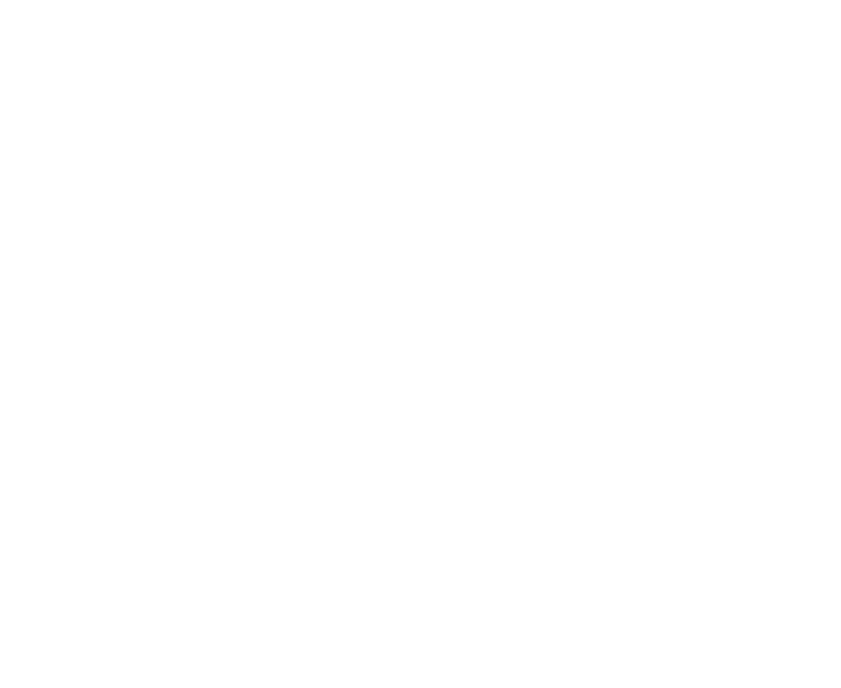
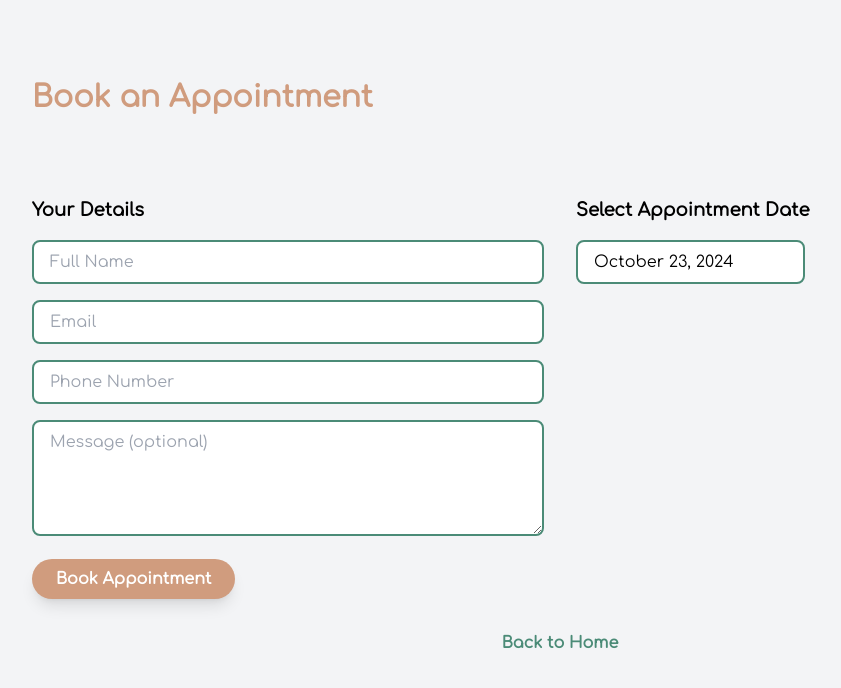
Before and after one commit to tadiekvx/remote-care, a React (Create React App) app in the folder frontend/: page /appointment in a window 1280 px wide. Before the commit this address had no page. Shown: the top 688 px of the page, without its empty margins (80-921 px from the left). Built offline with nearby package versions, Linux system fonts and the light colour scheme.

Commit message:
Created an appointment page & added a form

```diff
--- a/frontend/package.json
+++ b/frontend/package.json
@@ -8,6 +8,7 @@
     "@testing-library/user-event": "^13.5.0",
     "react": "^18.3.1",
     "react-countup": "^6.5.3",
+    "react-datepicker": "^7.5.0",
     "react-dom": "^18.3.1",
     "react-icons": "^5.3.0",
     "react-router-dom": "^6.27.0",
--- a/frontend/src/App.js
+++ b/frontend/src/App.js
@@ -17,7 +17,7 @@ function App() {
         <Route path="/dashboard" element={<DashboardPage />} />
         <Route path="/login" element={<LoginPage />} />
         <Route path="/signup" element={<SignupPage />} />
-        <Route path="/appointments" element={<AppointmentPage />} />
+        <Route path="/appointment" element={<AppointmentPage />} />
         <Route path="/profile" element={<ProfilePage />} />
         <Route path="/consultation" element={<ConsultationPage />} />
       </Routes>
--- a/frontend/src/components/AppointmentForm.js
+++ b/frontend/src/components/AppointmentForm.js
@@ -0,0 +1,99 @@
+import React, { useState } from 'react';
+import { Link } from 'react-router-dom';
+import DatePicker from 'react-datepicker';
+import 'react-datepicker/dist/react-datepicker.css';
+
+const AppointmentForm = () => {
+  const [selectedDate, setSelectedDate] = useState(new Date());
+  const [name, setName] = useState('');
+  const [email, setEmail] = useState('');
+  const [phone, setPhone] = useState('');
+  const [message, setMessage] = useState('');
+
+  const handleSubmit = (e) => {
+    e.preventDefault();
+    // Handle form submission logic here
+    console.log({ name, email, phone, message, date: selectedDate });
+    alert('Appointment requested successfully!');
+    // Reset form
+    setName('');
+    setEmail('');
+    setPhone('');
+    setMessage('');
+    setSelectedDate(new Date());
+  };
+
+  return (
+    <section className="font-comfortaa py-20 px-20 bg-gray text-black">
+      <div className="container mx-auto px-8">
+        <h2 className="text-3xl font-bold text-left mb-20 text-nude text-overline">Book an Appointment</h2>
+
+        <div className="flex flex-col md:flex-row md:space-x-8">
+
+          {/* Right: Appointment Form */}
+          <div className="md:w-1/2">
+            <h3 className="text-lg font-semibold mb-4">Your Details</h3>
+            <form onSubmit={handleSubmit} className="space-y-4">
+              <input
+                type="text"
+                placeholder="Full Name"
+                value={name}
+                onChange={(e) => setName(e.target.value)}
+                className="border-2 border-green rounded-lg py-2 px-4 w-full focus:outline-none"
+                required
+              />
+              <input
+                type="email"
+                placeholder="Email"
+                value={email}
+                onChange={(e) => setEmail(e.target.value)}
+                className="border-2 border-green rounded-lg py-2 px-4 w-full focus:outline-none"
+                required
+              />
+              <input
+                type="tel"
+                placeholder="Phone Number"
+                value={phone}
+                onChange={(e) => setPhone(e.target.value)}
+                className="border-2 border-green rounded-lg py-2 px-4 w-full focus:outline-none"
+                required
+              />
+              <textarea
+                placeholder="Message (optional)"
+                value={message}
+                onChange={(e) => setMessage(e.target.value)}
+                className="border-2 border-green rounded-lg py-2 px-4 w-full focus:outline-none"
+                rows="4"
+              />
+              <button
+                type="submit"
+                className="bg-nude text-white font-bold py-2 px-6 rounded-full shadow-lg hover:bg-green transition duration-300"
+              >
+                Book Appointment
+              </button>
+            </form>
+          </div>
+           {/* Left: Calendar */}
+           <div className="md:w-1/2 mb-8 border-nude">
+            <h3 className="text-lg font-semibold mb-4 ">Select Appointment Date</h3>
+            <DatePicker
+              selected={selectedDate}
+              onChange={(date) => setSelectedDate(date)}
+              className="border-2 rounded-lg py-2 px-4 w-full border-green"
+              dateFormat="MMMM d, yyyy"
+              minDate={new Date()} // Disable past dates
+            />
+          </div>
+        </div>
+
+        <div className="mt-8 text-center">
+          <Link to="/" className="text-green hover:underline font-semibold">
+            Back to Home
+          </Link>
+        </div>
+      </div>
+    </section>
+  );
+}
+
+export default AppointmentForm;
--- a/frontend/src/pages/AppointmentPage.js
+++ b/frontend/src/pages/AppointmentPage.js
@@ -1,10 +1,10 @@
 import React from 'react';
+import AppointmentForm from '../components/AppointmentForm';
 
 const AppointmentPage = () => {
   return (
     <div>
-      <h1>Appointments</h1>
-      <p>Here you can book your telemedicine appointments. (we can either have a form here or a calendar)</p>
+     <AppointmentForm />
 
     </div>
   );
```
Also changed, not shown: 1 other file (tests, documents, lock files or other folders).
